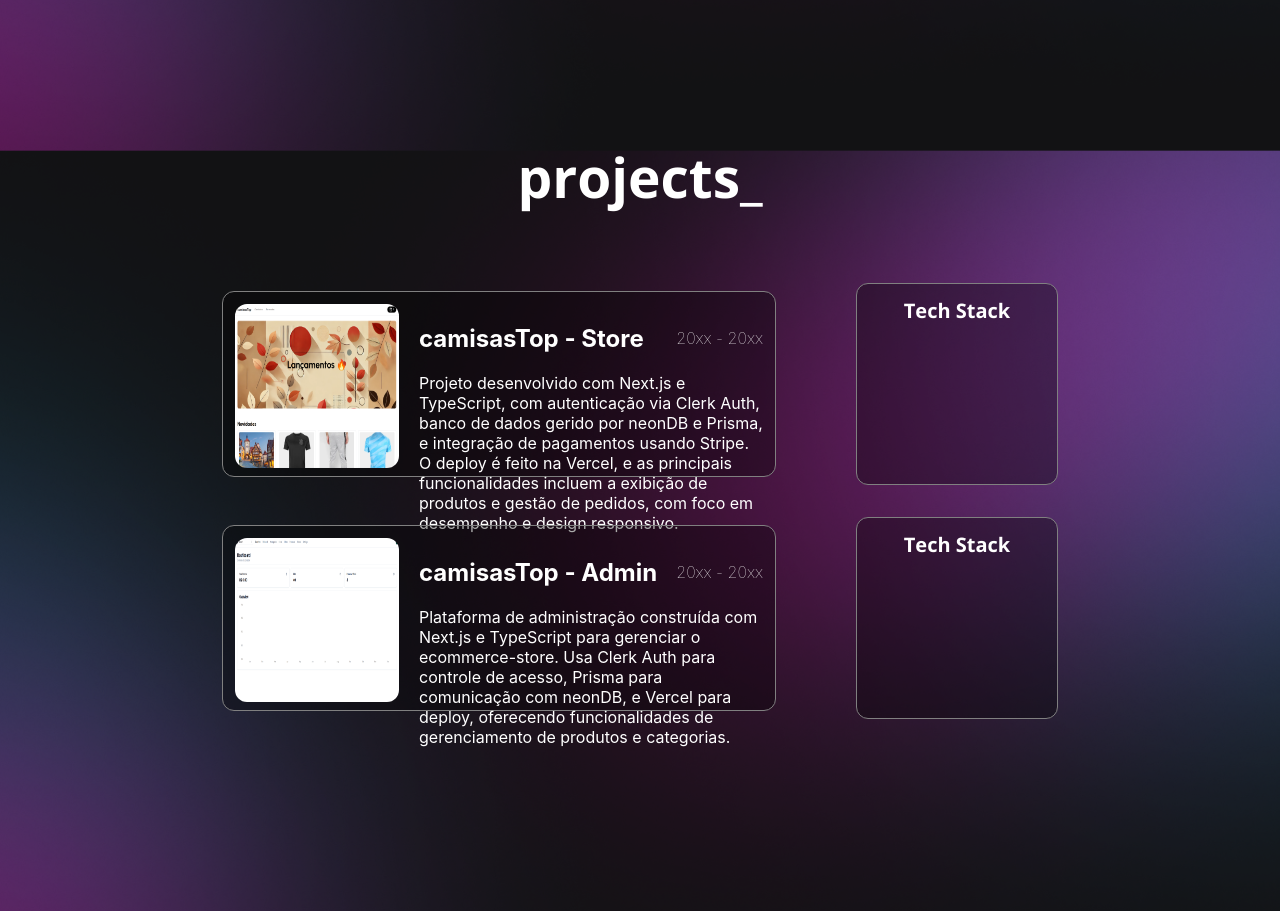
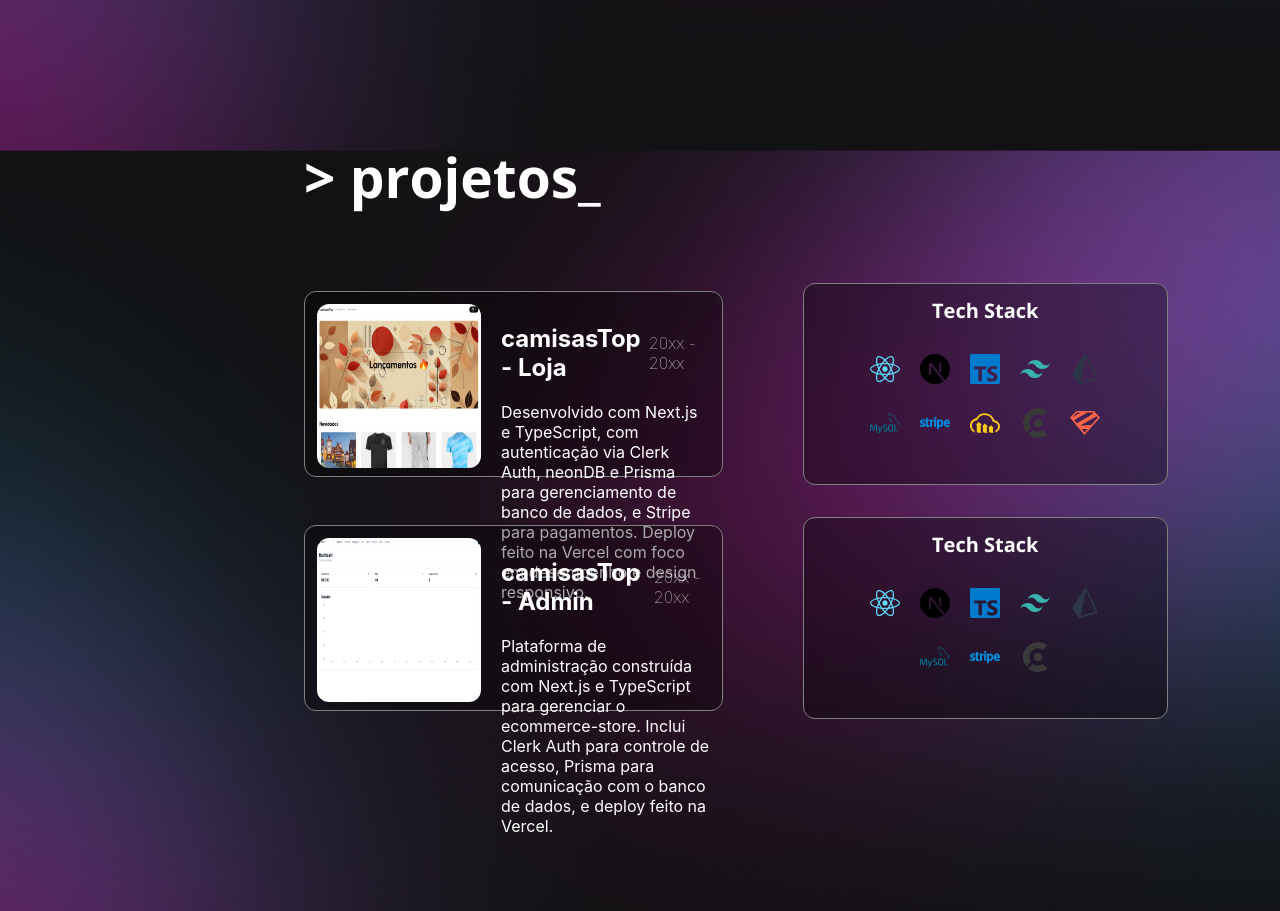
Before and after one commit to ardszsantos/portifolio, a React (Create React App) app: page / in a window 1280 px wide. Shown: the part 2580-3491 px from the top of the page. Built offline with nearby package versions, Linux system fonts and the light colour scheme.

Commit message:
feat: finished the desktop projects section, gotta work on the mobile version

```diff
--- a/src/components/projectDesc.js
+++ b/src/components/projectDesc.js
@@ -1,14 +1,22 @@
-import "../styles/projectDesc.css"
+import "../styles/projectDesc.css";
 
-const ProjectDescription = () => {
+const ProjectDescription = ({ icons = [], iconColors = [] }) => {
   return (
-
-      <div className="tech-container">
+    <div className="tech-container">
       <h1>Tech Stack</h1>
-
+      <div className="icons-container">
+        {icons.length > 0 ? (
+          icons.map((IconComponent, index) => (
+            <div key={index} className="icon-block" style={{ color: iconColors[index] || 'black' }}>
+              <IconComponent size={30} />
+            </div>
+          ))
+        ) : (
+          <p>No icons available</p>
+        )}
       </div>
-
+    </div>
   );
-}
+};
 
 export default ProjectDescription;
--- /dev/null
+++ b/src/components/techStack.js
@@ -0,0 +1,53 @@
+// techStack.js
+import { FaReact, FaStripe } from 'react-icons/fa';
+import { SiNextdotjs, SiTailwindcss, SiPrisma, SiMysql, SiCloudinary, SiTypescript, SiZod, SiClerk,  } from 'react-icons/si';
+
+export const techIcons1 = [
+  FaReact,        // React
+  SiNextdotjs,    // Next.js
+  SiTypescript,   // TypeScript
+  SiTailwindcss,  // Tailwind CSS
+  SiPrisma,       // Prisma
+  SiMysql,        // MySQL
+  FaStripe,       // Stripe
+  SiCloudinary,   // Cloudinary
+  SiClerk,        // Clerk
+  SiZod           // Zod
+];
+
+export const iconColors1 = [
+  '#61DAFB',    // React
+  '#000000',    // Next.js
+  '#007ACC',    // TypeScript
+  '#38B2AC',    // Tailwind CSS
+  '#2D3748',    // Prisma
+  '#00758F',    // MySQL
+  '#008CDD',    // Stripe
+  '#FACC15',    // Cloudinary
+  '#3A3A3A',    // Clerk
+  '#FF6347'     // Zod
+];
+
+// Tech Stack for ecommerce-admin
+export const techIcons2 = [
+  FaReact,        // React
+  SiNextdotjs,    // Next.js
+  SiTypescript,   // TypeScript
+  SiTailwindcss,  // Tailwind CSS
+  SiPrisma,       // Prisma
+  SiMysql,        // MySQL
+  FaStripe,       // Stripe
+  SiClerk,        // Clerk
+];
+
+export const iconColors2 = [
+  '#61DAFB',    // React
+  '#000000',    // Next.js
+  '#007ACC',    // TypeScript
+  '#38B2AC',    // Tailwind CSS
+  '#2D3748',    // Prisma
+  '#00758F',    // MySQL
+  '#008CDD',    // Stripe
+  '#3A3A3A',    // Clerk
+  '#E07B00'     // Zustand
+];
--- a/src/i18n.js
+++ b/src/i18n.js
@@ -38,7 +38,12 @@ const resources = {
       "about_me_python": "Python",
       "about_me_description_4": "and in Data Analysis.",
 
-
+      // Projects Section
+      "projects_title": "> projects_",
+      "project1_title": "camisasTop - Store",
+      "project1_description": "Developed with Next.js and TypeScript, featuring Clerk Auth for authentication, neonDB and Prisma for database management, and Stripe for payments. Deployed on Vercel with a focus on performance and responsive design.",
+      "project2_title": "camisasTop - Admin",
+      "project2_description": "Admin platform built with Next.js and TypeScript to manage the ecommerce-store. Includes Clerk Auth for access control, Prisma for database communication, and is deployed on Vercel.",
     }
   },
   pt: {
@@ -76,7 +81,12 @@ const resources = {
       "about_me_python": "Python",
       "about_me_description_4": "e em Análise de Dados.",
 
-
+      // Projetos
+      "projects_title": "> projetos_",
+      "project1_title": "camisasTop - Loja",
+      "project1_description": "Desenvolvido com Next.js e TypeScript, com autenticação via Clerk Auth, neonDB e Prisma para gerenciamento de banco de dados, e Stripe para pagamentos. Deploy feito na Vercel com foco em desempenho e design responsivo.",
+      "project2_title": "camisasTop - Admin",
+      "project2_description": "Plataforma de administração construída com Next.js e TypeScript para gerenciar o ecommerce-store. Inclui Clerk Auth para controle de acesso, Prisma para comunicação com o banco de dados, e deploy feito na Vercel.",
     }
   }
 };
--- a/src/pages/projects.js
+++ b/src/pages/projects.js
@@ -1,24 +1,42 @@
+import { useTranslation } from 'react-i18next';
 import ProjectCard from '../components/projectCard';
 import '../styles/projects.css'
 import camisasTop from '../assets/images/ecommerce.png'
 import camisasTopA from '../assets/images/ecommerce2.png'
 import ProjectDescription from '../components/projectDesc';
 
+import { techIcons1, techIcons2, iconColors1, iconColors2 } from '../components/techStack';
 
 const ProjectsSection = (props) => {
+  const { t } = useTranslation();
+
   return (
     <div {...props} id='projects' className="projects-wrapper">
-      <h1 id='projetos'> projects_</h1>
+      <h1 id='projetos'>{t('projects_title')}</h1>
       <div className='project-group'>
-        <ProjectCard imgUrl={camisasTop} title={'camisasTop - Store'} description={`Projeto desenvolvido com Next.js e TypeScript, com autenticação via Clerk Auth, banco de dados gerido por neonDB e Prisma, e integração de pagamentos usando Stripe. O deploy é feito na Vercel, e as principais funcionalidades incluem a exibição de produtos e gestão de pedidos, com foco em desempenho e design responsivo.`}/>
-        <ProjectDescription/>
+        <ProjectCard
+          imgUrl={camisasTop}
+          title={t('project1_title')}
+          description={t('project1_description')}
+        />
+        <ProjectDescription
+          icons={techIcons1}
+          iconColors={iconColors1}
+        />
       </div>
       <div className='project-group'>
-        <ProjectCard imgUrl={camisasTopA} title={'camisasTop - Admin'} description={`Plataforma de administração construída com Next.js e TypeScript para gerenciar o ecommerce-store. Usa Clerk Auth para controle de acesso, Prisma para comunicação com neonDB, e Vercel para deploy, oferecendo funcionalidades de gerenciamento de produtos e categorias.`} />
-        <ProjectDescription />
+        <ProjectCard
+          imgUrl={camisasTopA}
+          title={t('project2_title')}
+          description={t('project2_description')}
+        />
+        <ProjectDescription
+          icons={techIcons2}
+          iconColors={iconColors2}
+        />
       </div>
     </div>
   );
 }
 
-export default ProjectsSection
+export default ProjectsSection;
--- a/src/styles/projectDesc.css
+++ b/src/styles/projectDesc.css
@@ -4,11 +4,30 @@
   background-color: rgba(0, 0, 0, 0.333);
   border: 1px solid gray;
   border-radius: 12px;
-  width: 200px;
+  width: 400px;
   height: 200px;
   align-items: center;
+  transition: ease-in-out 0.30s;
+}
+
+.tech-container:hover {
+  transform: scale(1.1);
 }
 
 .tech-container h1 {
   font-size: 20px;
 }
+
+.icons-container {
+  margin-top: 1em;
+  display: flex;
+  flex-wrap: wrap;
+  justify-content: center;
+  width: 240px;
+  gap: 20px;
+  /* space between icons */
+}
+
+.icon-block:hover {
+  transform: scale(1.2);
+}
--- a/src/styles/projects.css
+++ b/src/styles/projects.css
@@ -3,10 +3,10 @@
   padding: 64px 112px;
   display: flex;
   flex-direction: column;
-  align-items: center;
+  align-items: left;
   gap: 2em;
   color: white;
-
+  margin-left: 12em;
   justify-content: center;
 }
 
@@ -20,7 +20,7 @@
 .project-group {
   display: flex;
   align-items: center;
-  justify-content: center;
+  justify-content: left;
   gap: 5em;
 }
 
```
